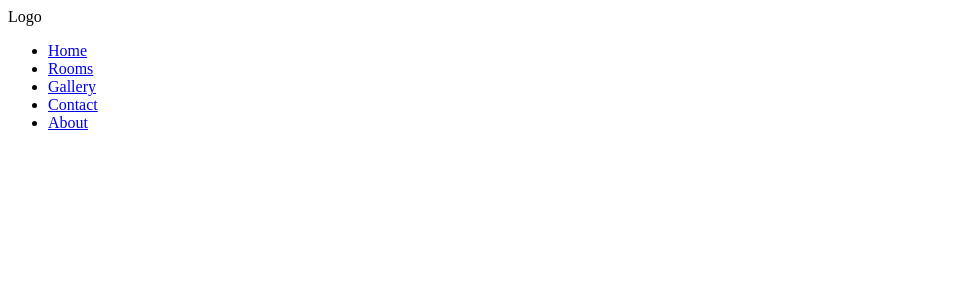
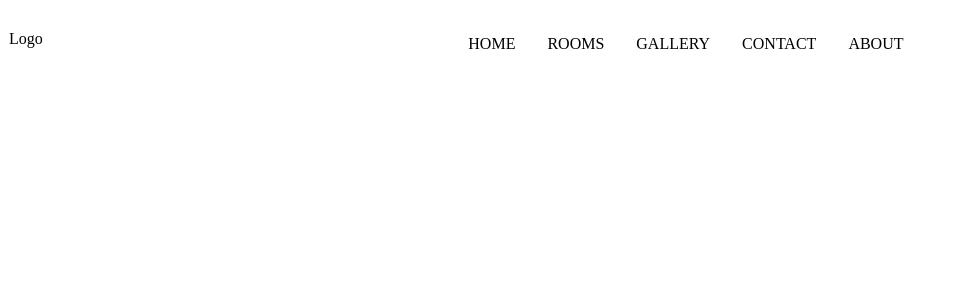
Before and after one commit to Nemo144/hotelpascal, a React (Create React App) app in the folder hotelpascal/: page / in a window 1280 px wide. Shown: the top 300 px of the page, without its empty margins (0-959 px from the left). Built offline with nearby package versions, Linux system fonts and the light colour scheme.

Commit message:
:construction: navbar wip

```diff
--- a/hotelpascal/package.json
+++ b/hotelpascal/package.json
@@ -34,5 +34,9 @@
       "last 1 firefox version",
       "last 1 safari version"
     ]
+  },
+  "devDependencies": {
+    "resolve-url-loader": "^5.0.0",
+    "sass": "^1.58.0"
   }
 }
--- a/hotelpascal/src/App.js
+++ b/hotelpascal/src/App.js
@@ -1,5 +1,5 @@
 import React from "react";
-import Navbar from "./components/Navbar";
+import Navbar from "./components/Navbar/Navbar";
 
 const App = () => {
   return (
--- a/hotelpascal/src/components/Navbar.jsx
+++ b/hotelpascal/src/components/Navbar/Navbar.jsx
@@ -1,4 +1,5 @@
 import React from "react";
+import "./navbar.scss";
 
 const Navbar = () => {
   return (
--- /dev/null
+++ b/hotelpascal/src/components/Navbar/navbar.scss
@@ -0,0 +1,66 @@
+.navbar {
+  width: 100%;
+  display: flex;
+  justify-content: space-between;
+  align-items: center;
+  //   padding: 1rem 2rem;
+  background: rgba(255, 255, 255, 0.25);
+  backdrop-filter: blur(4px);
+  -webkit-backdrop-filter: blur(4px);
+  border: 1px solid rgba(255, 255, 255, 0.18);
+  position: fixed;
+  //   z-index: 2;
+}
+
+.navbar-logo {
+  display: flex;
+  justify-content: flex-start;
+  align-items: center;
+}
+
+.navbar-links {
+  flex: 1;
+  display: flex;
+  justify-content: center;
+  align-items: center;
+
+  list-style: none;
+
+  li {
+    margin: 0 1rem;
+    cursor: pointer;
+    flex-direction: column;
+
+    div {
+      width: 5px;
+      height: 5px;
+      background: transparent;
+      border-radius: 50%;
+
+      margin-bottom: 5px;
+    }
+
+    a {
+      color: var(--black-color);
+      text-decoration: none;
+      flex-direction: column;
+      text-transform: uppercase;
+      font-weight: 500;
+      transition: all 0.3s ease-in-out;
+
+      &:hover {
+        color: var(--secondary-color);
+      }
+    }
+
+    &:hover {
+      div {
+        background: var(--secondary-color);
+      }
+    }
+  }
+
+  @media screen and (max-width: 900px) {
+    display: none;
+  }
+}
```
Also changed, not shown: 1 other file (tests, documents, lock files or other folders).
